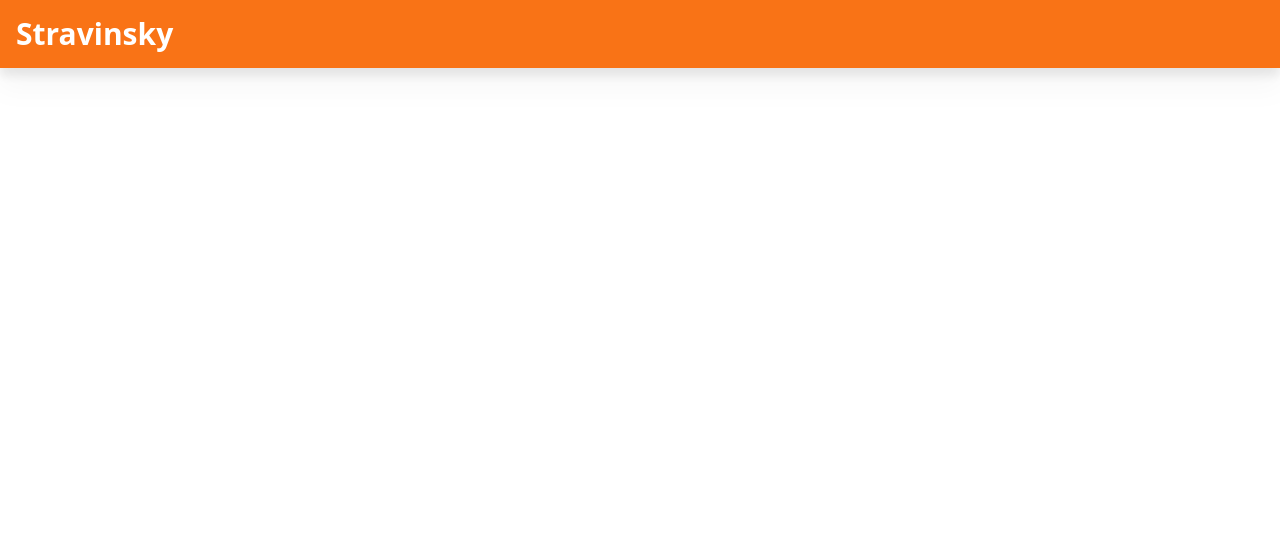
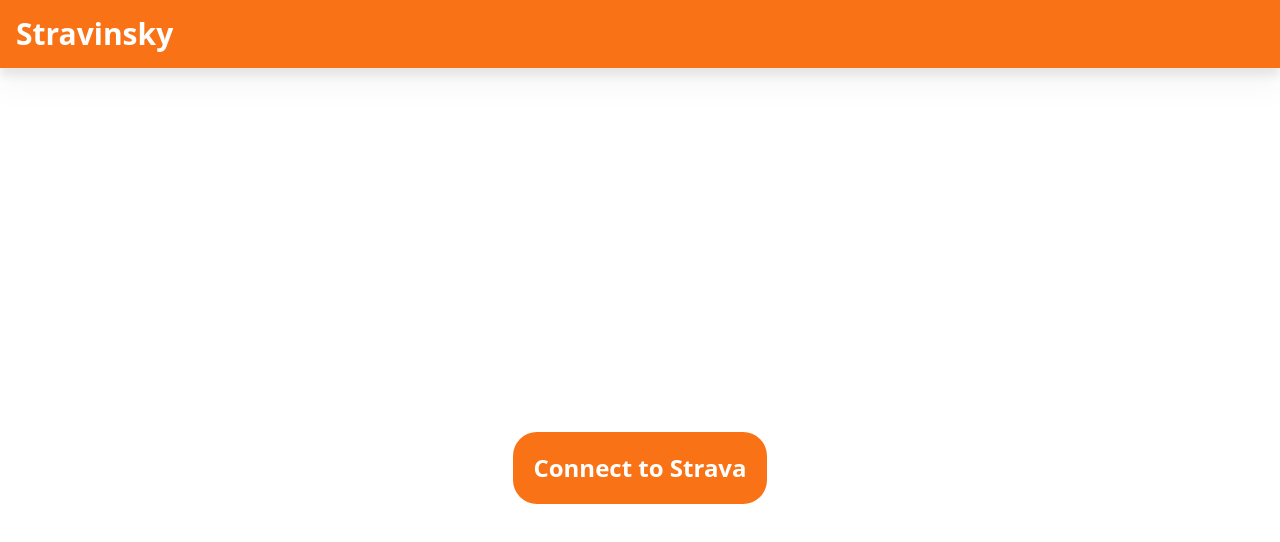
Before and after one commit to younesbourakadi/stravinsky, a Next.js app: page / in a window 1280 px wide. Shown: the top 542 px of the page. Built offline with nearby package versions, Linux system fonts and the light colour scheme.

Commit message:
Update Layout component

```diff
--- a/app/layout.tsx
+++ b/app/layout.tsx
@@ -1,9 +1,7 @@
+import Button from './component/Button'
 import Navbar from './component/Navbar'
 import './globals.css'
 
-import { Inter } from 'next/font/google'
-
-const inter = Inter({ subsets: ['latin'] })
 
 export const metadata = {
   title: 'Stravinsky',
@@ -20,6 +18,9 @@
       <body className='bg-white'>
         <Navbar />
         {children}
+        <div className='flex items-center justify-center h-screen'>
+        <Button/>
+        </div>
       </body>
     </html>
   )
```
